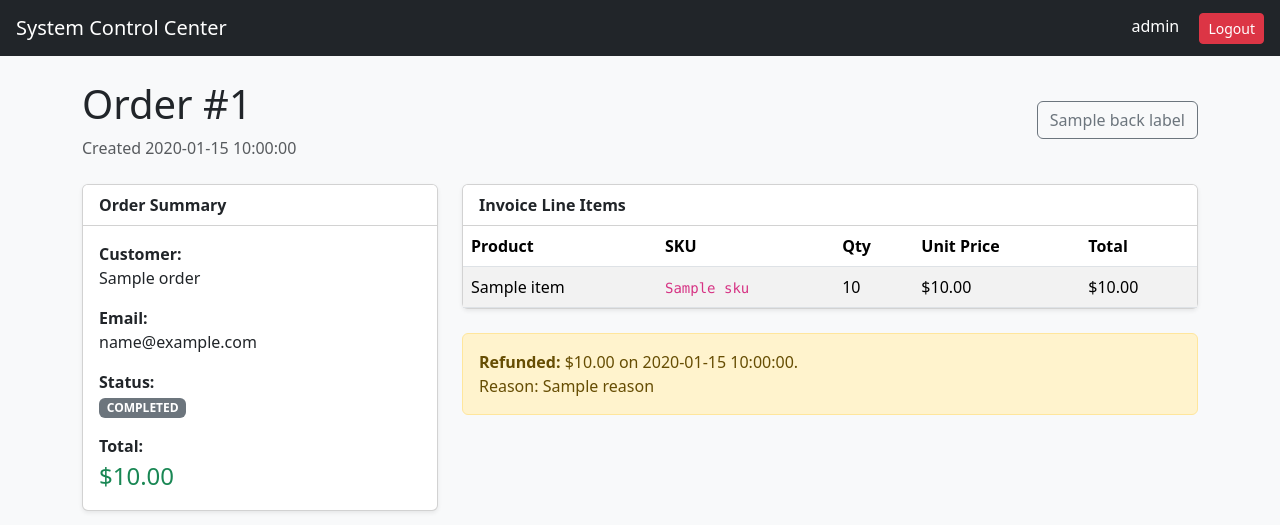
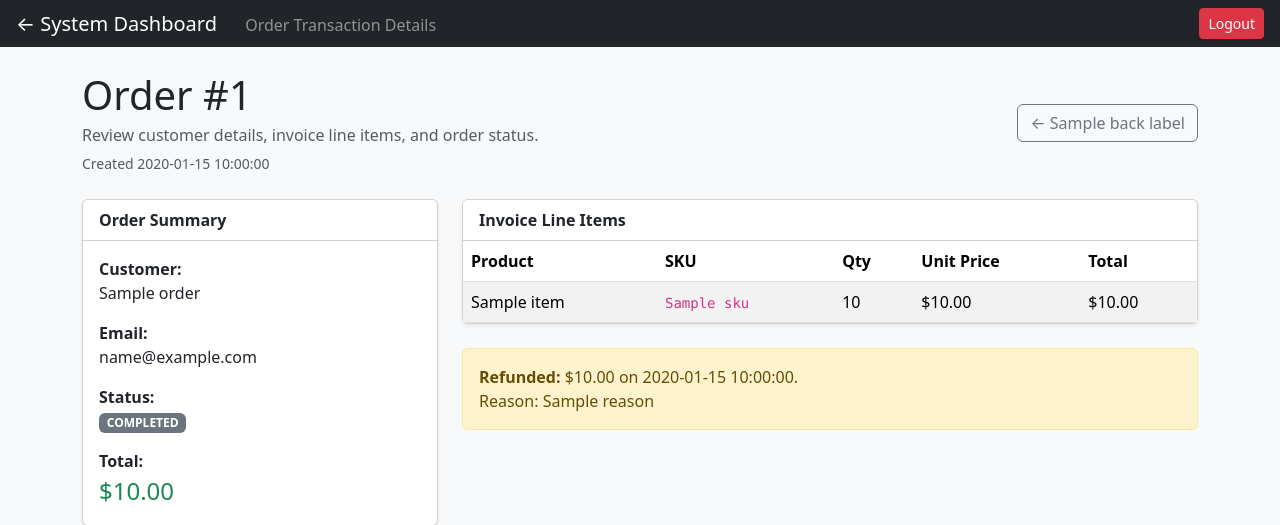
Before and after one commit to Emilio-2021/system-control-center, a FastAPI app: template templates/order_detail.html in a window 1280 px wide. Shown: the top 525 px of the page. Run offline with FastAPI, Linux system fonts and the light colour scheme; the template is opened without the code that fills it: most values are stand-ins (such as "Sample title", 1, 10 or a date in 2020); some libraries are stand-ins or nearby versions.

Commit message:
Fix order detail navigation header

```diff
--- a/templates/order_detail.html
+++ b/templates/order_detail.html
@@ -8,20 +8,21 @@
 </head>
 <body class="bg-light">
     <nav class="navbar navbar-dark bg-dark px-3 justify-content-between mb-4">
-        <a class="navbar-brand" href="/dashboard">System Control Center</a>
         <div>
-            <span class="text-white me-3">{{ role }}</span>
-            <a href="/logout" class="btn btn-sm btn-danger">Logout</a>
+            <a class="navbar-brand me-4" href="/dashboard">&larr; System Dashboard</a>
+            <span class="navbar-text text-white-50">Order Transaction Details</span>
         </div>
+        <a href="/logout" class="btn btn-sm btn-danger">Logout</a>
     </nav>
 
     <div class="container">
         <div class="d-flex justify-content-between align-items-center mb-4">
             <div>
-                <h1>Order #{{ order.order_id }}</h1>
-                <p class="text-muted mb-0">Created {{ order.created_at }}</p>
+                <h1 class="mb-1">Order #{{ order.order_id }}</h1>
+                <p class="text-muted mb-1">Review customer details, invoice line items, and order status.</p>
+                <small class="text-muted">Created {{ order.created_at }}</small>
             </div>
-            <a href="{{ back_url }}" class="btn btn-outline-secondary">{{ back_label }}</a>
+            <a href="{{ back_url }}" class="btn btn-outline-secondary" aria-label="{{ back_label }}">&larr; {{ back_label }}</a>
         </div>
 
         {% if role == 'viewer' %}
```
